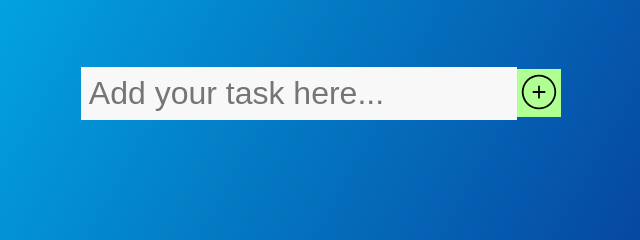
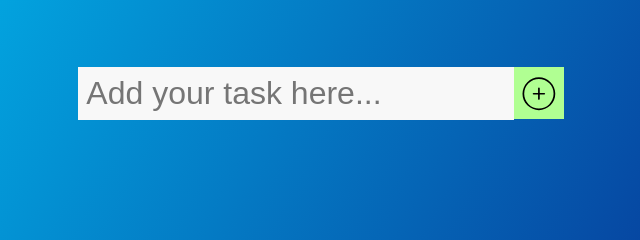
Before and after one commit to MatejaC/todo-list-project, a plain HTML site: page index.html in a window 1280 px wide. Shown: the part 183-423 px from the top of the page, 319-959 px from the left. Drawn offline with Linux system fonts and the light colour scheme.

Commit message:
aligning add button, it's coordinates

```diff
--- a/index.html
+++ b/index.html
@@ -22,10 +22,11 @@
           xmlns="http://www.w3.org/2000/svg"
           x="0px"
           y="0px"
-          width="38"
-          height="38"
-          viewbox="0 0 128 128"
+          width="43"
+          height="42.4"
+          viewbox="-10 -20 150 150"
           style="fill: #000000;"
+          preserveaspectratio="xMinYMin meet"
         >
           <path
             d="M 64 6.0507812 C 49.15 6.0507812 34.3 11.7 23 23 C 0.4 45.6 0.4 82.4 23 105 C 34.3 116.3 49.2 122 64 122 C 78.8 122 93.7 116.3 105 105 C 127.6 82.4 127.6 45.6 105 23 C 93.7 11.7 78.85 6.0507812 64 6.0507812 z M 64 12 C 77.3 12 90.600781 17.099219 100.80078 27.199219 C 121.00078 47.499219 121.00078 80.500781 100.80078 100.80078 C 80.500781 121.10078 47.500781 121.10078 27.300781 100.80078 C 7.0007813 80.500781 6.9992188 47.499219 27.199219 27.199219 C 37.399219 17.099219 50.7 12 64 12 z M 64 42 C 62.3 42 61 43.3 61 45 L 61 61 L 45 61 C 43.3 61 42 62.3 42 64 C 42 65.7 43.3 67 45 67 L 61 67 L 61 83 C 61 84.7 62.3 86 64 86 C 65.7 86 67 84.7 67 83 L 67 67 L 83 67 C 84.7 67 86 65.7 86 64 C 86 62.3 84.7 61 83 61 L 67 61 L 67 45 C 67 43.3 65.7 42 64 42 z"
```
